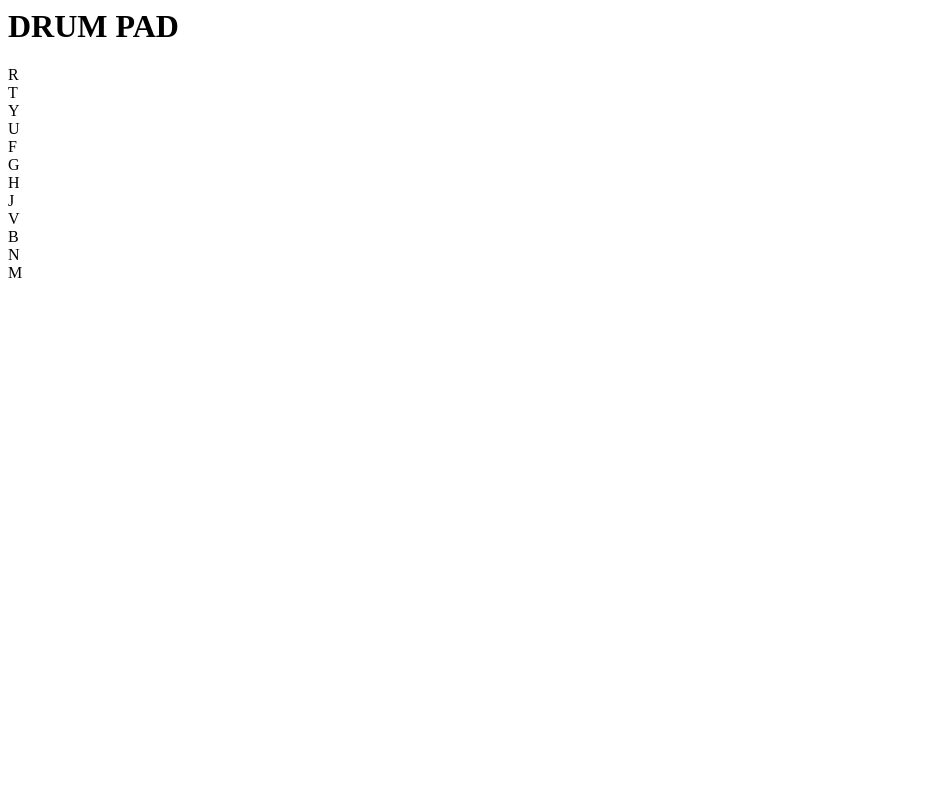
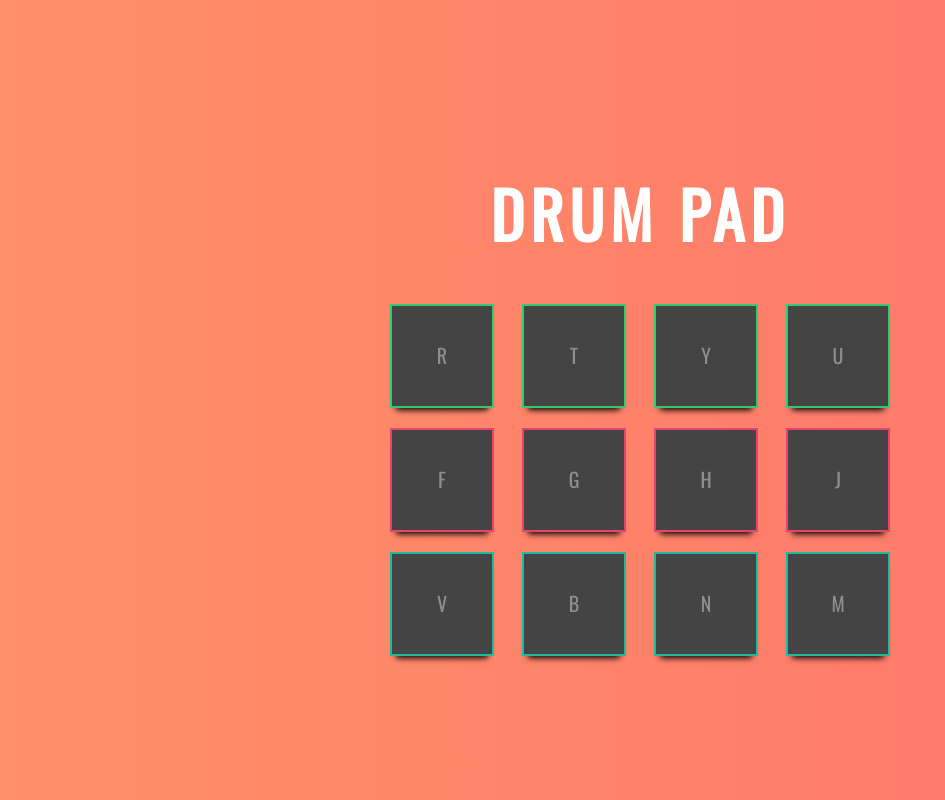
Before and after one commit to cpeg470/cpeg470, a plain HTML site: page index.html in a window 1280 px wide. Shown: the whole page, without its empty margins (0-945 px from the left). Drawn offline with nearby package versions, Linux system fonts and the light colour scheme.

Commit message:
Add files via upload

```diff
--- a/index.html
+++ b/index.html
@@ -1,3 +1,14 @@
+<!DOCTYPE html>
+<html lang="en" >
+<head>
+  <meta charset="UTF-8">
+  <title>CodePen - Drum Pad</title>
+  <link rel="stylesheet" href="https://cdnjs.cloudflare.com/ajax/libs/normalize/5.0.0/normalize.min.css">
+<link rel="stylesheet" href="./style.css">
+
+</head>
+<body>
+<!-- partial:index.partial.html -->
 <h1>DRUM PAD</h1>
 
 <div class="pad">
@@ -16,3 +27,8 @@
   <div class="box pad-11" data-code="78">N</div>
   <div class="box pad-12" data-code="77">M</div>
 </div>
+<!-- partial -->
+  <script src='https://cdnjs.cloudflare.com/ajax/libs/jquery/3.1.0/jquery.min.js'></script><script  src="./script.js"></script>
+
+</body>
+</html>
--- /dev/null
+++ b/style.css
@@ -0,0 +1,69 @@
+@import 'https://fonts.googleapis.com/css?family=Oswald';
+html, body {
+  background: linear-gradient(to left, #fd746c, #ff9068);
+  height: 100%;
+  width: 100%;
+  display: flex;
+  flex-direction: column;
+  justify-content: center;
+  align-items: center;
+  overflow: hidden;
+  font-family: "Oswald", sans-serif;
+}
+
+h1 {
+  color: #fff;
+  font-size: 5vw;
+  letter-spacing: 6px;
+}
+
+.pad {
+  width: 500px;
+  display: flex;
+  justify-content: space-between;
+  flex-wrap: wrap;
+}
+
+.box {
+  width: 100px;
+  height: 100px;
+  margin: 10px 0;
+  box-shadow: 0 8px 6px -6px black;
+  background-color: #444;
+  display: flex;
+  justify-content: center;
+  align-items: center;
+  font-size: 20px;
+  color: rgba(255, 255, 255, 0.4);
+  -webkit-user-select: none;
+     -moz-user-select: none;
+      -ms-user-select: none;
+          user-select: none;
+}
+.box:hover {
+  background-color: #5e5e5e;
+  cursor: pointer;
+}
+.box:active {
+  background-color: #2b2b2b;
+  transform: scale(1.1);
+  transition: all 0.2s;
+}
+
+.active {
+  background-color: #2b2b2b;
+  transform: scale(1.1);
+  transition: all 0.2s;
+}
+
+.pad-1, .pad-2, .pad-3, .pad-4 {
+  border: 2px solid #2ecc71;
+}
+
+.pad-5, .pad-6, .pad-7, .pad-8 {
+  border: 2px solid #E5446D;
+}
+
+.pad-9, .pad-10, .pad-11, .pad-12 {
+  border: 2px solid #1abc9c;
+}
```
